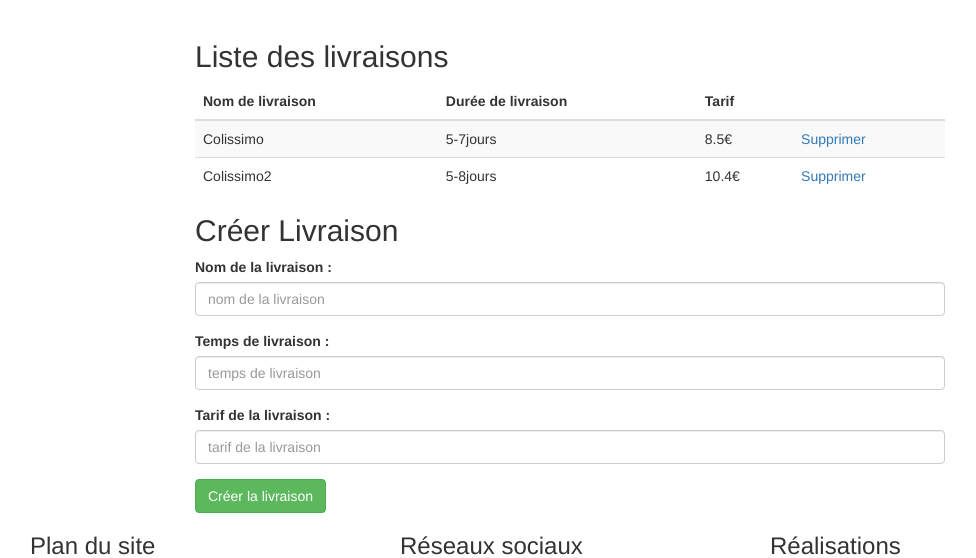
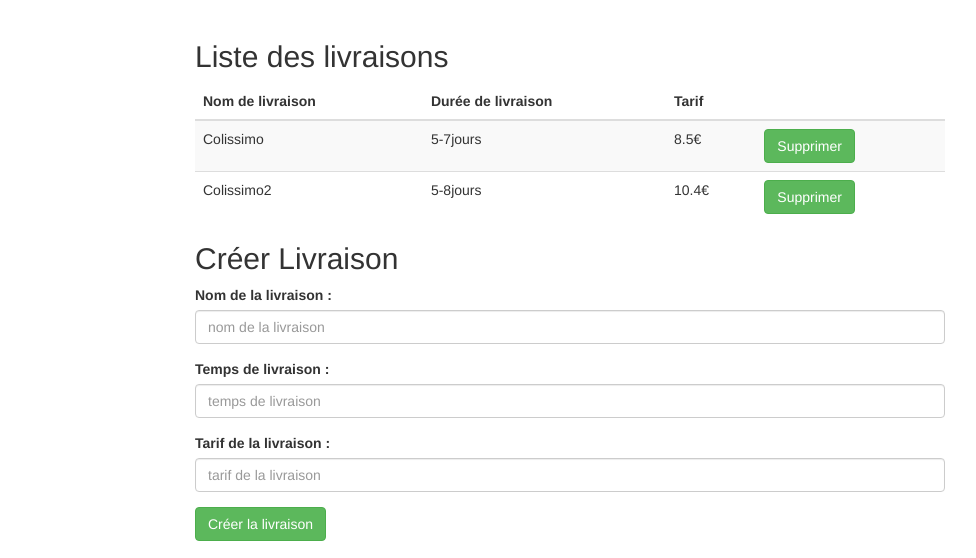
Before and after one commit to trash-anger/Estiam-PhotoExpressoLabs, a PHP site: page /livraisons.php in a window 1280 px wide. Shown: the part 52-610 px from the top of the page, without its empty margins (70-1046 px from the left). Run offline with PHP 8.4, Linux system fonts and the light colour scheme; the visitor is signed in with stand-in values (Sample User, id 1); data comes from the database, SQL or seed files in the repository; some libraries are stand-ins or nearby versions.

Commit message:
create delete.php

```diff
--- a/livraisons.php
+++ b/livraisons.php
@@ -21,9 +21,8 @@
               <tr>
                 <th>Nom de livraison</th>
                 <th>Durée de livraison</th>
-                <th >Tarif</th>
+                <th>Tarif</th>
                 <th>
-
                 </th>
               </tr>
             </thead>
@@ -34,7 +33,7 @@
                   $chaine.="<td>".$value['Nom']."</td>";
                   $chaine.="<td>".$value['Duree']."</td>";
                   $chaine.="<td>".$value['Tarif']."€</td>";
-                  $chaine.='<td><a href="scripts/delete.php?id='.$value['ID'].'">Supprimer</a></td>';
+                  $chaine.='<td><a href="scripts/delete.php?id='.$value['ID'].'" class="btn btn-success">Supprimer</a></td>';
                   $chaine.="</tr>";
                   echo $chaine;
                  }
```
